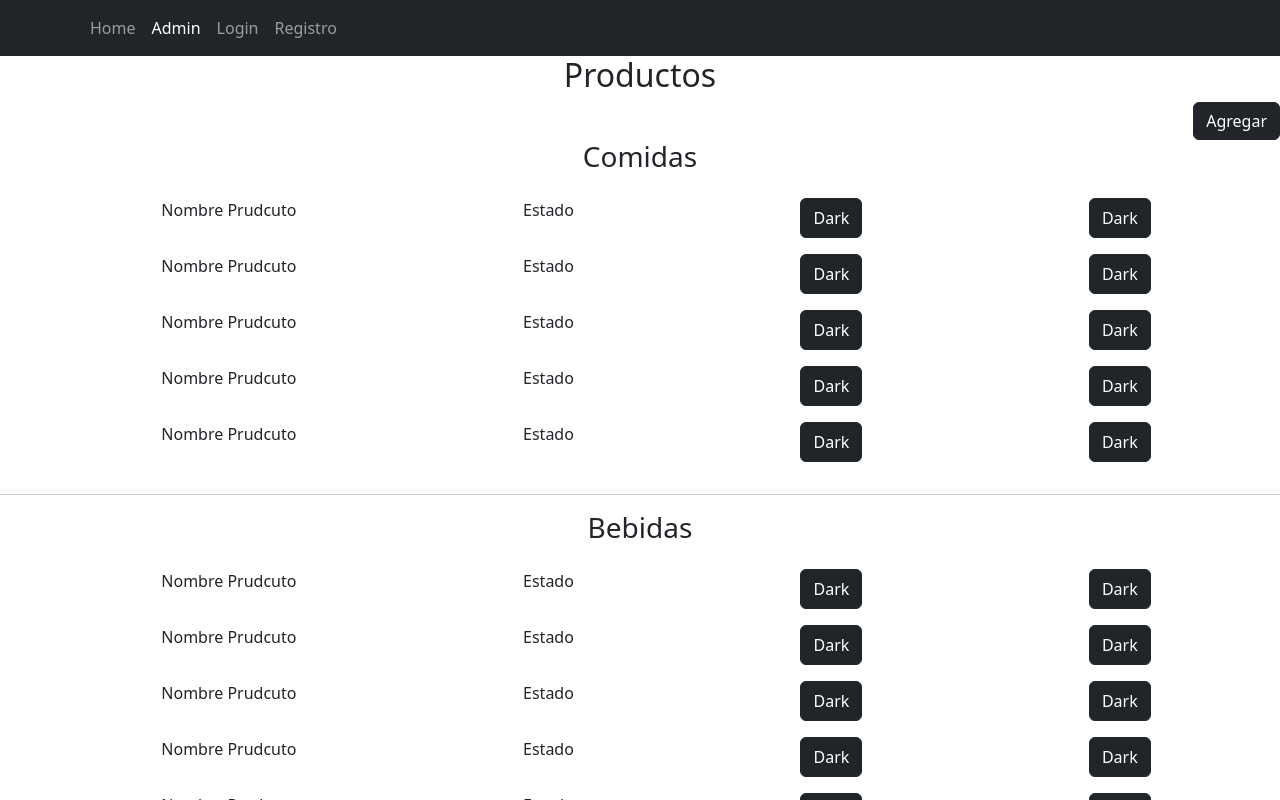
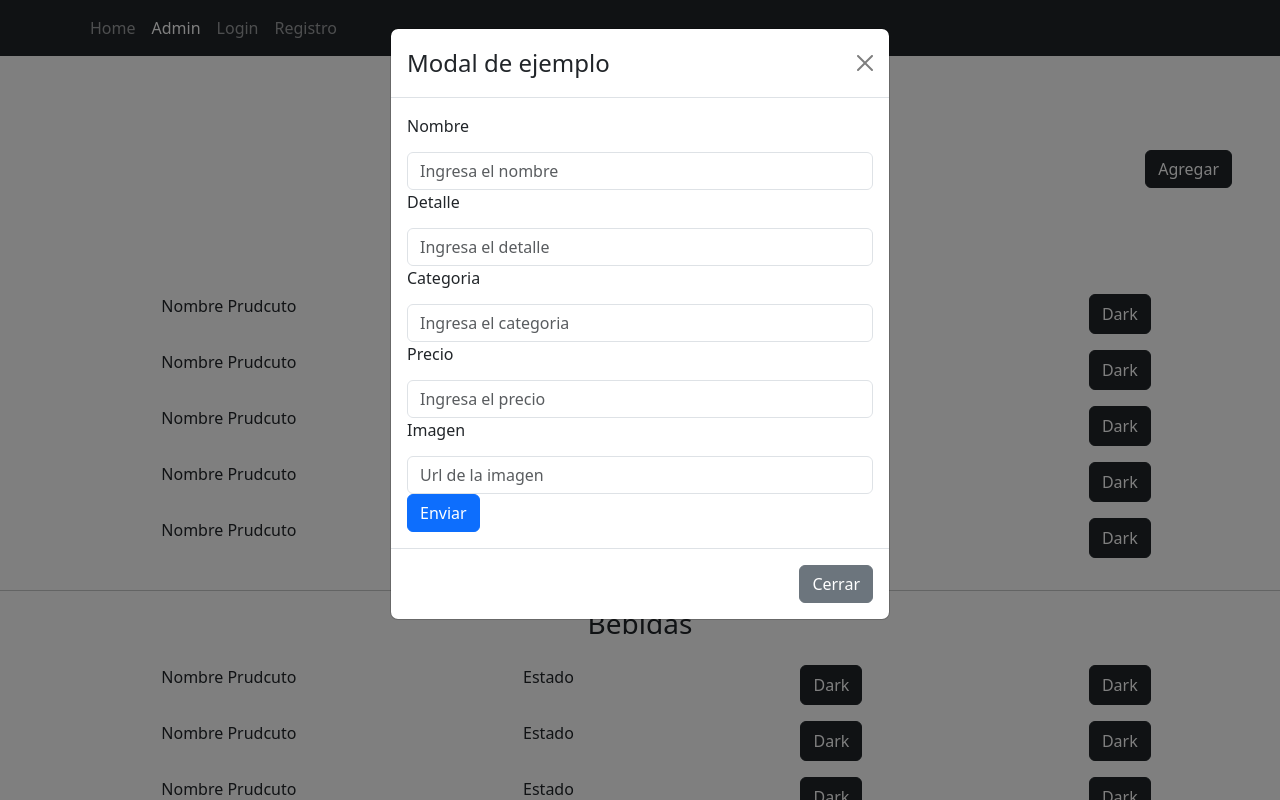
Before and after one commit to PatricioSirena/Proyecto3-RollinCode, a React (Vite) app: page /admin in a window 1280 px wide. Both pictures are taken after a click on the button "Agregar". Shown: the top 800 px of the page. Built offline with nearby package versions, Linux system fonts and the light colour scheme.

Commit message:
Cambios en logica de modal
Se modifica logica para manejo de datos, queda listo para conectar con base de datos para poder hacer crud de productos

```diff
--- /dev/null
+++ b/src/components/ModalForm.jsx
@@ -0,0 +1,98 @@
+import { useState } from "react";
+import { Modal, Button, Form } from "react-bootstrap";
+
+function ModalForm() {
+    const [show, setShow] = useState(false);
+    const [formData, setFormData] = useState({});
+
+    const handleClose = () => setShow(false);
+    const handleShow = () => setShow(true);
+
+    const handleSubmit = (event) => {
+        event.preventDefault();
+        console.log(formData);
+        handleClose();
+    };
+
+    const handleChange = (event) => {
+        setFormData({
+            ...formData,
+            [event.target.name]: event.target.value,
+        });
+    };
+
+    return (
+        <>
+            <Button className='btn-dark m-5' variant="primary" onClick={handleShow}>
+                Agregar
+            </Button>
+
+            <Modal show={show} onHide={handleClose}>
+                <Modal.Header closeButton>
+                    <Modal.Title>Modal de ejemplo</Modal.Title>
+                </Modal.Header>
+                <Modal.Body>
+                    <Form onSubmit={handleSubmit}>
+                        <Form.Group controlId="formBasicText">
+                            <Form.Label>Nombre</Form.Label>
+                            <Form.Control
+                                type="text"
+                                placeholder="Ingresa el nombre"
+                                name="nombre"
+                                onChange={handleChange}
+                            />
+                        </Form.Group>
+
+                        <Form.Group controlId="formBasicText">
+                            <Form.Label>Detalle</Form.Label>
+                            <Form.Control
+                                type="text"
+                                placeholder="Ingresa el detalle"
+                                name="detalle"
+                                onChange={handleChange}
+                            />
+                        </Form.Group>
+                        <Form.Group controlId="formBasicText">
+                            <Form.Label>Categoria</Form.Label>
+                            <Form.Control
+                                type="text"
+                                placeholder="Ingresa el categoria"
+                                name="categoria"
+                                onChange={handleChange}
+                            />
+                        </Form.Group>
+                        <Form.Group controlId="formBasicText">
+                            <Form.Label>Precio</Form.Label>
+                            <Form.Control
+                                type="text"
+                                placeholder="Ingresa el precio"
+                                name="precio"
+                                onChange={handleChange}
+                            />
+                        </Form.Group>
+                        <Form.Group controlId="formBasicText">
+                            <Form.Label>Imagen</Form.Label>
+                            <Form.Control
+                                type="text"
+                                placeholder="Url de la imagen"
+                                name="imagen"
+                                onChange={handleChange}
+                            />
+                        </Form.Group>
+
+                        <Button variant="primary" type="submit">
+                            Enviar
+                        </Button>
+                    </Form>
+                </Modal.Body>
+                <Modal.Footer>
+                    <Button variant="secondary" onClick={handleClose}>
+                        Cerrar
+                    </Button>
+                </Modal.Footer>
+            </Modal>
+        </>
+    );
+}
+
+export default ModalForm
--- a/src/pages/Admin.jsx
+++ b/src/pages/Admin.jsx
@@ -1,4 +1,5 @@
 import Button from 'react-bootstrap/Button';
+import ModalForm from '../components/ModalForm';
 
 const Admin = () => {
   return (
@@ -6,7 +7,8 @@ const Admin = () => {
       <section className="productos text-center">
         <h2>Productos</h2>
         <div className='d-flex justify-content-end'>
-        <Button variant="dark">Agregar</Button>
+          <ModalForm />
+        {/* <Button variant="dark">Agregar</Button> */}
         </div>
         <h3>Comidas</h3>
         <ul className='listaComida'>
```
